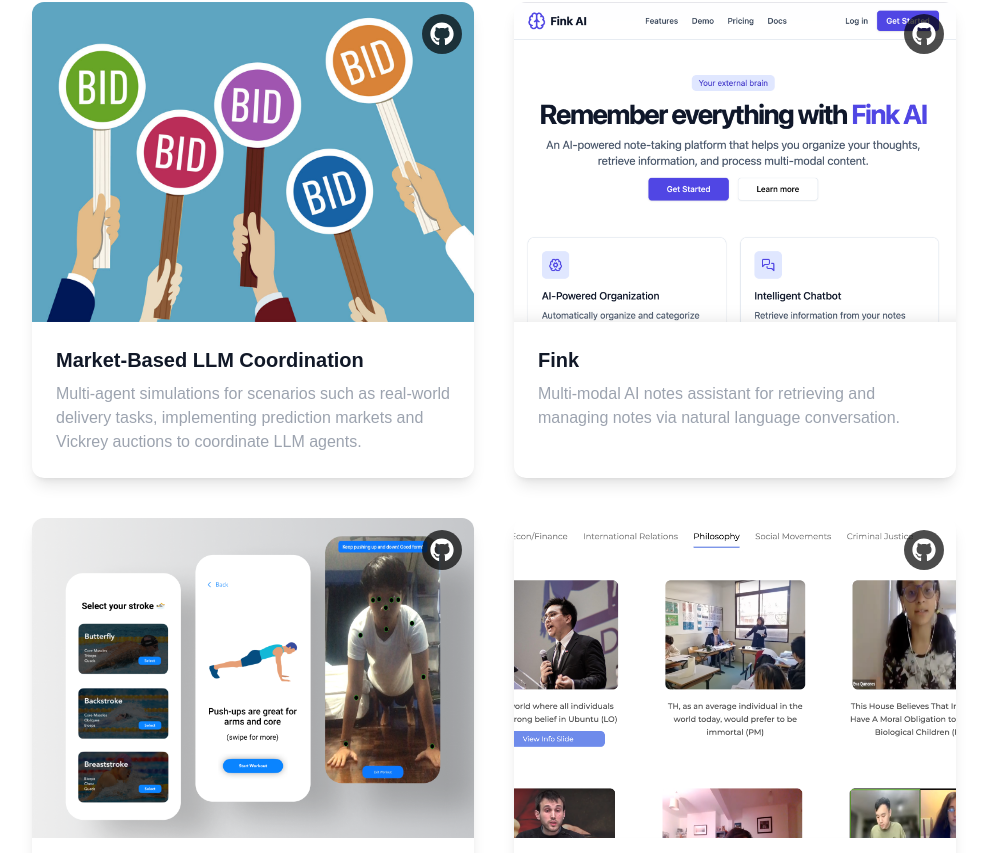
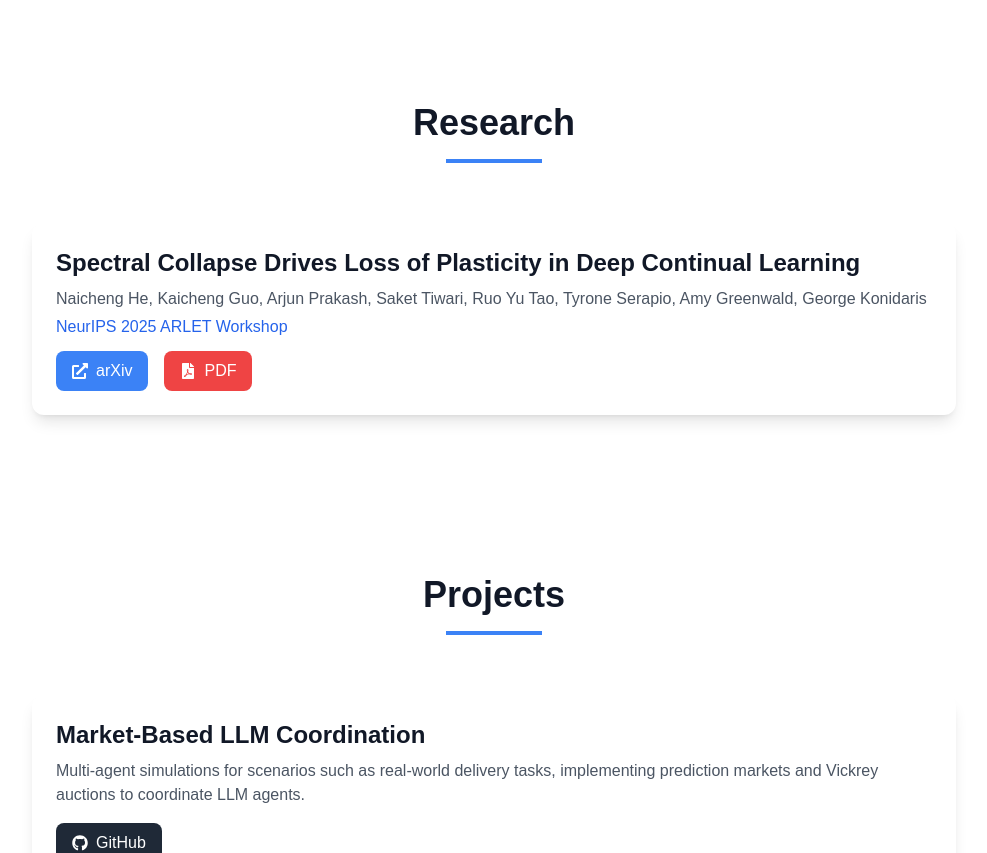
Before and after one commit to tktserapio/my-portfolio, a Next.js app: page / in a window 1280 px wide. Shown: the part 795-1648 px from the top of the page, without its empty margins (146-1133 px from the left). Built offline with nearby package versions, Linux system fonts and the light colour scheme.

Commit message:
new portfolio

```diff
--- a/app/layout.tsx
+++ b/app/layout.tsx
@@ -13,8 +13,8 @@
   children: React.ReactNode;
 }) {
   return (
-    <html lang="en">
-      <body className="bg-white text-gray-900 transition-colors duration-200">
+    <html lang="en" className="scroll-smooth">
+      <body className="bg-white text-gray-900 transition-colors duration-200 snap-y snap-mandatory h-screen overflow-y-scroll">
           <Navbar />
           <main className="max-w-5xl mx-auto p-0.5">{children}</main>
       </body>
--- a/app/page.tsx
+++ b/app/page.tsx
@@ -1,13 +1,22 @@
 // app/page.tsx
 import Hero from "@/components/Hero";
 import Projects from "@/components/Projects";
+import Publications from "@/components/Publications";
 
 export default function Home() {
   return (
     <main className="max-w-5xl mx-auto p-4">
-      <Hero />
+      <div className="snap-start min-h-screen flex items-center">
+        <Hero />
+      </div>
 
-      <Projects />
+      <div className="snap-start">
+        <Publications />
+      </div>
+
+      <div className="snap-start">
+        <Projects />
+      </div>
     </main>
   );
 }
--- a/components/Hero.tsx
+++ b/components/Hero.tsx
@@ -1,10 +1,18 @@
+"use client";
+
 import Image from "next/image";
 import Link from "next/link";
+// import dynamic from "next/dynamic";
 import { FaGithub, FaLinkedin, FaEnvelope } from "react-icons/fa";
+
+// const HeroBackground = dynamic(() => import("./HeroBackground"), {
+//   ssr: false,
+// });
 
 export default function Hero() {
   return (
-    <section className="py-5 mt-20">
+    <section className="py-5 relative min-h-[80vh] flex items-center">
+      {/* <HeroBackground /> */}
       <div className="max-w-6xl mx-auto px-6 flex flex-col md:flex-row items-center gap-20">
         {/* Profile Image */}
         <div className="w-full md:w-2/5 h-auto relative rounded-lg overflow-hidden shadow-lg">
@@ -27,7 +35,7 @@
 
           </p>
           <p className="text-lg text-gray-700 mt-2">
-            I&apos;m currently a research assistant at the E-GLAMOR Group. My research focuses on using reinforcement learning to train more strategic LLMs in domains such as negotiation and multi-agent interaction.
+            I&apos;m currently a research assistant at the E-GLAMOR Group. My research focuses on using reinforcement learning to train more strategic LLMs in multi-agent interaction.
           </p>
           <p className="text-lg text-gray-700 mt-4">Thanks for dropping by!</p>
 
--- /dev/null
+++ b/components/HeroBackground.tsx
@@ -0,0 +1,72 @@
+"use client";
+
+import { Canvas, useFrame } from "@react-three/fiber";
+import { Float, MeshDistortMaterial } from "@react-three/drei";
+import { useRef } from "react";
+import * as THREE from "three";
+
+function AnimatedSphere() {
+  const meshRef = useRef<THREE.Mesh>(null);
+
+  useFrame((state) => {
+    if (meshRef.current) {
+      meshRef.current.rotation.x = state.clock.elapsedTime * 0.1;
+      meshRef.current.rotation.y = state.clock.elapsedTime * 0.15;
+    }
+  });
+
+  return (
+    <Float speed={1.5} rotationIntensity={0.5} floatIntensity={1}>
+      <mesh ref={meshRef} scale={2.5} position={[0, 0, 0]}>
+        <icosahedronGeometry args={[1, 1]} />
+        <MeshDistortMaterial
+          color="#4f8fff"
+          attach="material"
+          distort={0.4}
+          speed={1.5}
+          roughness={0.2}
+          metalness={0.8}
+        />
+      </mesh>
+    </Float>
+  );
+}
+
+function FloatingTorus({ position }: { position: [number, number, number] }) {
+  const meshRef = useRef<THREE.Mesh>(null);
+
+  useFrame((state) => {
+    if (meshRef.current) {
+      meshRef.current.rotation.x = state.clock.elapsedTime * 0.3;
+      meshRef.current.rotation.y = state.clock.elapsedTime * 0.2;
+    }
+  });
+
+  return (
+    <Float speed={2} rotationIntensity={1} floatIntensity={0.5}>
+      <mesh ref={meshRef} scale={0.5} position={position}>
+        <torusGeometry args={[1, 0.3, 16, 32]} />
+        <meshStandardMaterial
+          color="#a78bfa"
+          roughness={0.3}
+          metalness={0.6}
+        />
+      </mesh>
+    </Float>
+  );
+}
+
+export default function HeroBackground() {
+  return (
+    <div className="absolute inset-0 -z-10 opacity-60">
+      <Canvas camera={{ position: [0, 0, 8], fov: 45 }}>
+        <ambientLight intensity={0.5} />
+        <directionalLight position={[10, 10, 5]} intensity={1} />
+        <pointLight position={[-10, -10, -5]} intensity={0.5} color="#4f8fff" />
+        <AnimatedSphere />
+        <FloatingTorus position={[3, 2, -2]} />
+        <FloatingTorus position={[-3, -1.5, -1]} />
+      </Canvas>
+    </div>
+  );
+}
--- a/components/Navbar.tsx
+++ b/components/Navbar.tsx
@@ -17,6 +17,9 @@
         <Link href="#hero" className="hover:text-blue-600">
           About
         </Link>
+        <Link href="#publications" className="hover:text-blue-600">
+          Research
+        </Link>
         <Link href="#projects" className="hover:text-blue-600">
           Projects
         </Link>
--- a/components/Projects.tsx
+++ b/components/Projects.tsx
@@ -1,37 +1,29 @@
-import Image from "next/image";
 import Link from "next/link";
 import { FaGithub } from "react-icons/fa";
 
 const projects = [
   {
     title: "Market-Based LLM Coordination",
-    description: "Multi-agent simulations for scenarios such as real-world delivery tasks, implementing prediction markets and Vickrey auctions to coordinate LLM agents.",
-    // tech: ["#PyTorch", "#", "#Python"],
-    image: "/auction.jpg",
-    github: "https://github.com/tktserapio/LLM-Prediction-Markets"
+    description:
+      "Multi-agent simulations for scenarios such as real-world delivery tasks, implementing prediction markets and Vickrey auctions to coordinate LLM agents.",
+    github: "https://github.com/tktserapio/LLM-Prediction-Markets",
   },
   {
     title: "Fink",
     description:
       "Multi-modal AI notes assistant for retrieving and managing notes via natural language conversation.",
-    // tech: ["#React", "#TypeScript", "#LangChain"],
-    image: "/fink.png", // Update paths to match your images
     github: "https://github.com/tktserapio/fink-ai",
   },
   {
     title: "stream.ai",
     description:
-      "Workout app that offers personalized exercises to swimmers. Also trained a machine learning (ML) video action classifier model -- 90.2% accuracy -- to detect exercise form.",
-    // tech: ["#Swift", "#SwiftUI", "#CoreML"],
-    image: "/stream.png",
+      "Workout app that offers personalized exercises to swimmers. Also trained a machine learning (ML) video action classifier model — 90.2% accuracy — to detect exercise form.",
     github: "https://github.com/tktserapio/Stream.ai",
   },
   {
     title: "Matttr",
     description:
       "A platform for debaters that features condensed transcriptions of arguments on various motions. It uses Natural Language Processing (NLP) to automate transcription of speeches.",
-    // tech: ["#Python", "#OpenAI API", "#JavaScript"],
-    image: "/matttr.png",
     github: "https://github.com/tktserapio/matttr",
   },
 ];
@@ -40,50 +32,32 @@
   return (
     <section id="projects" className="py-20">
       <div className="max-w-[90%] lg:max-w-[1200px] mx-auto px-4 sm:px-6 lg:px-8">
-
         {/* Section Title */}
         <h2 className="relative text-4xl font-bold mb-20 text-center">
           Projects
           <span className="absolute left-1/2 transform -translate-x-1/2 bottom-[-20px] w-24 h-1 bg-blue-500"></span>
         </h2>
 
-        {/* Grid Layout */}
-        <div className="grid sm:grid-cols-1 md:grid-cols-2 gap-10">
+        {/* Projects List */}
+        <div className="space-y-8">
           {projects.map((project, index) => (
-            <div key={index} className="bg-white-800 rounded-xl overflow-hidden shadow-lg">
-              {/* Image Container */}
-              <div className="relative">
-                <Image
-                  src={project.image}
-                  alt={project.title}
-                  width={500}
-                  height={300}
-                  className="object-cover w-full h-80"
-                />
-                {/* GitHub Icon (Top Right) */}
+            <div
+              key={index}
+              className="bg-white rounded-xl p-6 shadow-lg hover:shadow-xl transition-shadow"
+            >
+              <h3 className="text-2xl font-bold text-gray-900 mb-2">
+                {project.title}
+              </h3>
+              <p className="text-gray-600 mb-4">{project.description}</p>
               <Link
                 href={project.github}
                 target="_blank"
                 rel="noopener noreferrer"
-                  className="absolute top-3 right-3 bg-black/70 p-2 rounded-full hover:bg-gray-700 transition"
+                className="inline-flex items-center gap-2 px-4 py-2 bg-gray-800 text-white rounded-lg hover:bg-gray-900 transition"
               >
-                  <FaGithub className="text-white text-2xl" />
+                <FaGithub />
+                GitHub
               </Link>
-              </div>
-
-              {/* Project Info */}
-              <div className="p-6">
-                <h3 className="text-xl font-bold">{project.title}</h3>
-                <p className="text-gray-400 mt-2">{project.description}</p>
-                {/* Tech Stack */}
-                {/* <div className="mt-4 flex flex-wrap gap-2">
-                  {project.tech.map((tag, idx) => (
-                    <span key={idx} className="text-sm text-blue-400">
-                      {tag}
-                    </span>
-                  ))}
-                </div> */}
-              </div>
             </div>
           ))}
         </div>
--- /dev/null
+++ b/components/Publications.tsx
@@ -0,0 +1,85 @@
+import Link from "next/link";
+import { FaExternalLinkAlt, FaFilePdf } from "react-icons/fa";
+
+const publications = [
+  {
+    title: "Spectral Collapse Drives Loss of Plasticity in Deep Continual Learning",
+    authors: "Naicheng He, Kaicheng Guo, Arjun Prakash, Saket Tiwari, Ruo Yu Tao, Tyrone Serapio, Amy Greenwald, George Konidaris",
+    venue: "NeurIPS 2025 ARLET Workshop",
+    // description: "A brief description of what this publication is about and its key contributions.",
+    links: {
+      paper: "https://arxiv.org/abs/2509.22335", // Add your paper URL
+      pdf: "https://arxiv.org/pdf/2509.22335",  // Uncomment and add PDF link if available
+      // code: "#", // Uncomment and add code repository link if available
+    }
+  },
+  // Add more publications here
+];
+
+export default function Publications() {
+  return (
+    <section id="publications" className="py-20">
+      <div className="max-w-[90%] lg:max-w-[1200px] mx-auto px-4 sm:px-6 lg:px-8">
+
+        {/* Section Title */}
+        <h2 className="relative text-4xl font-bold mb-20 text-center">
+          Research
+          <span className="absolute left-1/2 transform -translate-x-1/2 bottom-[-20px] w-24 h-1 bg-blue-500"></span>
+        </h2>
+
+        {/* Publications List */}
+        <div className="space-y-8">
+          {publications.map((pub, index) => (
+            <div key={index} className="bg-white rounded-xl p-6 shadow-lg hover:shadow-xl transition-shadow">
+              {/* Title */}
+              <h3 className="text-2xl font-bold text-gray-900 mb-2">
+                {pub.title}
+              </h3>
+
+              {/* Authors */}
+              <p className="text-gray-600 mb-1">
+                {pub.authors}
+              </p>
+
+              {/* Venue */}
+              <p className="text-blue-600 font-medium mb-3">
+                {pub.venue}
+              </p>
+
+              {/* Description */}
+              {/* <p className="text-gray-700 mb-4">
+                {pub.description}
+              </p> */}
+
+              {/* Links */}
+              <div className="flex flex-wrap gap-4">
+                {pub.links.paper && (
+                  <Link
+                    href={pub.links.paper}
+                    target="_blank"
+                    rel="noopener noreferrer"
+                    className="inline-flex items-center gap-2 px-4 py-2 bg-blue-500 text-white rounded-lg hover:bg-blue-600 transition"
+                  >
+                    <FaExternalLinkAlt />
+                    arXiv
+                  </Link>
+                )}
+                {pub.links.pdf && (
+                  <Link
+                    href={pub.links.pdf}
+                    target="_blank"
+                    rel="noopener noreferrer"
+                    className="inline-flex items-center gap-2 px-4 py-2 bg-red-500 text-white rounded-lg hover:bg-red-600 transition"
+                  >
+                    <FaFilePdf />
+                    PDF
+                  </Link>
+                )}
+              </div>
+            </div>
+          ))}
+        </div>
+      </div>
+    </section>
+  );
+}
--- a/package.json
+++ b/package.json
@@ -9,12 +9,15 @@
     "lint": "next lint"
   },
   "dependencies": {
+    "@react-three/drei": "^10.7.7",
+    "@react-three/fiber": "^9.5.0",
     "autoprefixer": "^10.4.20",
     "next": "15.1.7",
     "next-themes": "^0.4.4",
     "react": "^19.0.0",
     "react-dom": "^19.0.0",
-    "react-icons": "^5.5.0"
+    "react-icons": "^5.5.0",
+    "three": "^0.182.0"
   },
   "devDependencies": {
     "@eslint/eslintrc": "^3",
```
Also changed, not shown: 2 other files (tests, documents, lock files or other folders). Lines whose indentation alone changed are shown as unchanged.
